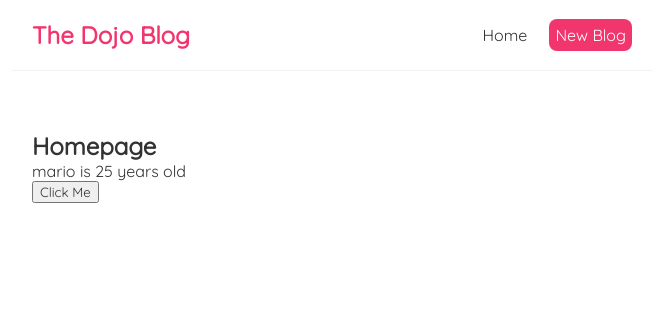
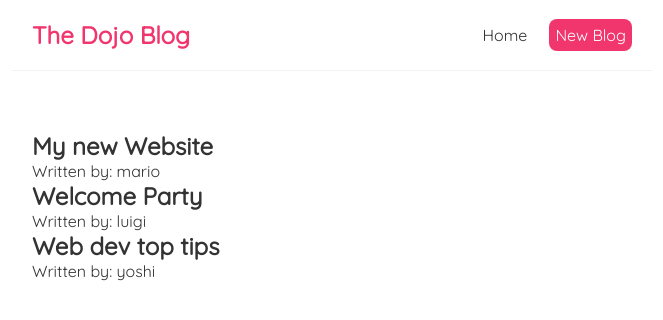
Before and after one commit to WambiruL/react_blog, a React (Create React App) app: page / in a window 1280 px wide. Shown: the top 320 px of the page, without its empty margins (308-971 px from the left). Built offline with nearby package versions, Linux system fonts and the light colour scheme.

Commit message:
useState Hook to display blogs

```diff
--- a/src/Home.js
+++ b/src/Home.js
@@ -1,23 +1,36 @@
 import { useState } from "react";
 const Home = () => {
+    const [blogs, setBlogs]= useState([
+        {title: 'My new Website', body: 'lorem ipsum...', author:'mario', id: 1},
+        {title: 'Welcome Party', body: 'lorem ipsum...', author:'luigi', id: 2},
+        {title: 'Web dev top tips', body: 'lorem ipsum...', author:'yoshi', id: 3}
+    ]);
 
 
     // let name= "Mario";
-    const[name, setName]=useState('mario'); //setName is the name that will replace Mario
-    const[age, setAge]=useState(25);
-    const handleClick= (e)=>{
-        console.log("Hello World", e);
-        setName('luigi');
-        setAge(30)
+    // const[name, setName]=useState('mario'); //setName is the name that will replace Mario
+    // const[age, setAge]=useState(25);
+    // const handleClick= (e)=>{
+    //     console.log("Hello World", e);
+        // setName('luigi');
+        // setAge(30)
         //when the button is clicked it will change the name Mario to Luigi
-    }
+
 
     return (
         //use state hook makes a value reactive
         <div className="home">
-            <h2>Homepage</h2>
+            {blogs.map((blog)=>(
+                <div className="blog-preview" key={blog.id}>
+                    <h2>{blog.title}</h2>
+                    <p>Written by: {blog.author}</p>
+
+                </div>
+
+            ))}
+            {/* <h2>Homepage</h2>
             <p>{name} is {age} years old</p>
-            <button onClick={handleClick}>Click Me</button>
+            <button onClick={handleClick}>Click Me</button> */}
         </div>
 
     );
```
